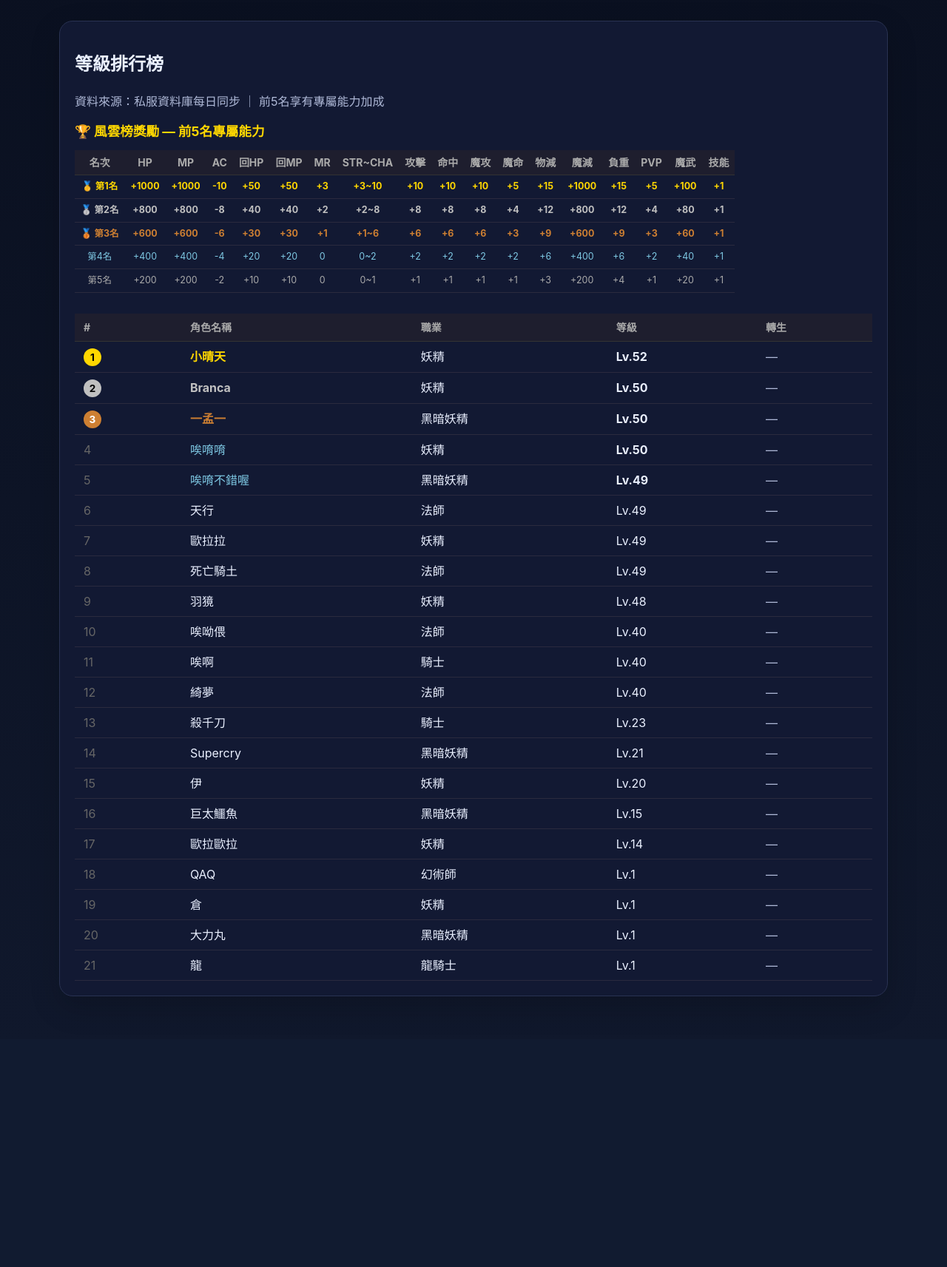
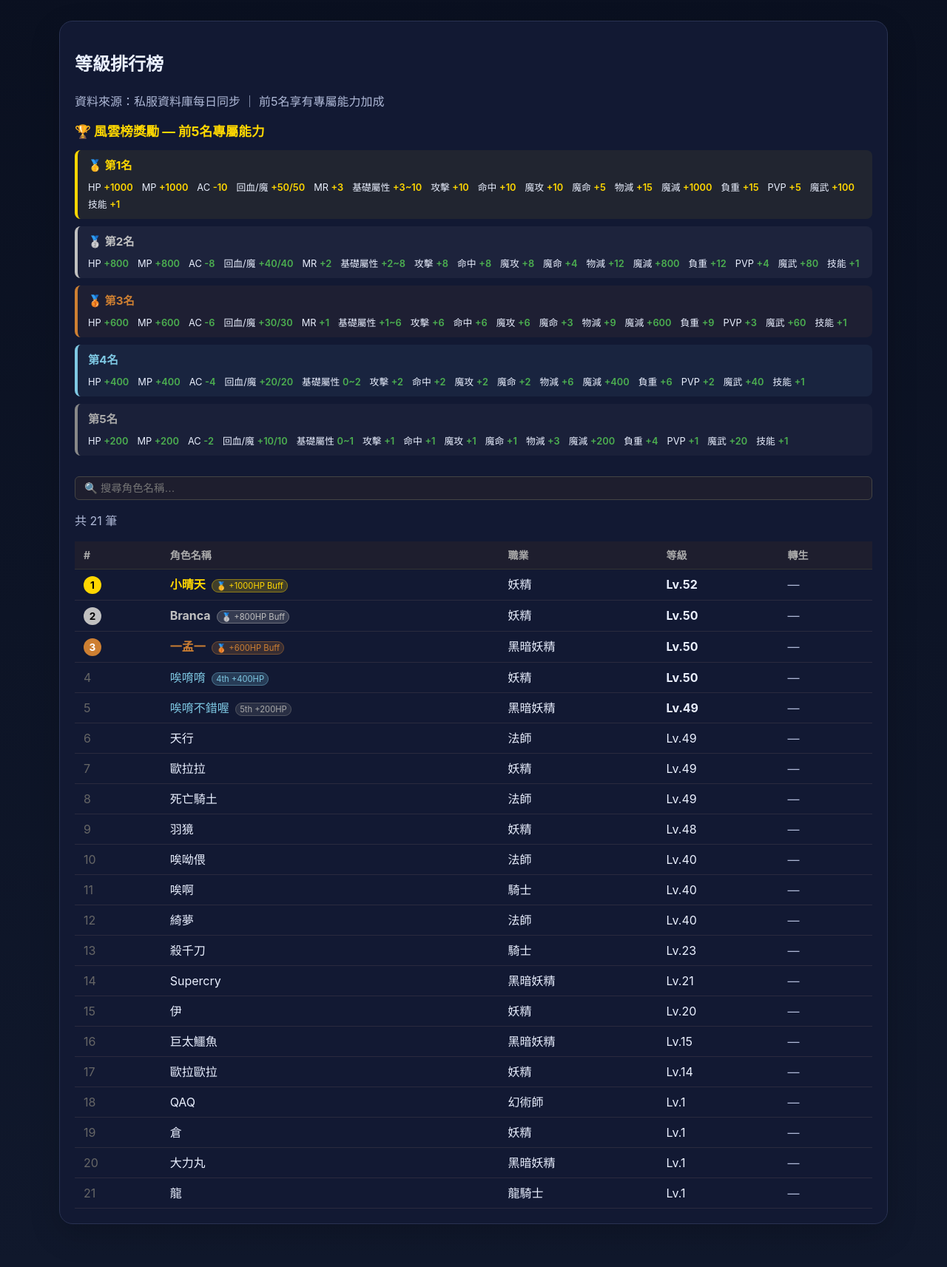
Before and after one commit to justminguo/yanfei-heaven-frontend, a Flask app: page /ranking in a window 1280 px wide. Shown: the part 53-1766 px from the top of the page at 74% size. Before the commit the page ends 1400 px from the top, so only its background shows below. Run offline with Flask 3, Linux system fonts and the light colour scheme; data comes from the database, SQL or seed files in the repository.

Commit message:
feat: 排行榜全面升級 — 獎勵卡片手機優化、前5名buff標籤、角色搜尋框

```diff
--- a/templates/ranking.html
+++ b/templates/ranking.html
@@ -4,23 +4,48 @@
 <style>
   .top-rewards { margin-bottom: 28px; }
   .top-rewards h2 { font-size: 1.1rem; margin-bottom: 12px; color: #ffd700; }
-  .reward-table { width: 100%; border-collapse: collapse; font-size: .78rem; overflow-x: auto; display: block; }
-  .reward-table th { background: #1e1e2e; color: #aaa; padding: 6px 8px; white-space: nowrap; border-bottom: 1px solid #333; text-align: center; }
-  .reward-table td { padding: 6px 8px; text-align: center; border-bottom: 1px solid #2a2a3e; white-space: nowrap; }
-  .rank-1 td { color: #ffd700; font-weight: 700; }
-  .rank-2 td { color: #c0c0c0; font-weight: 700; }
-  .rank-3 td { color: #cd7f32; font-weight: 700; }
-  .rank-4 td { color: #7ec8e3; }
-  .rank-5 td { color: #aaa; }
+
+  /* 獎勵卡片（手機友善） */
+  .reward-cards { display: flex; flex-direction: column; gap: 10px; }
+  .reward-card { border-radius: 8px; padding: 10px 14px; border-left: 4px solid; }
+  .reward-card.r1 { border-color: #ffd700; background: #ffd70010; }
+  .reward-card.r2 { border-color: #c0c0c0; background: #c0c0c010; }
+  .reward-card.r3 { border-color: #cd7f32; background: #cd7f3210; }
+  .reward-card.r4 { border-color: #7ec8e3; background: #7ec8e310; }
+  .reward-card.r5 { border-color: #888;    background: #88888810; }
+  .reward-card-title { font-weight: 700; font-size: .95rem; margin-bottom: 8px; }
+  .r1 .reward-card-title { color: #ffd700; }
+  .r2 .reward-card-title { color: #c0c0c0; }
+  .r3 .reward-card-title { color: #cd7f32; }
+  .r4 .reward-card-title { color: #7ec8e3; }
+  .r5 .reward-card-title { color: #aaa; }
+  .reward-grid { display: flex; flex-wrap: wrap; gap: 4px 12px; font-size: .8rem; }
+  .reward-item { white-space: nowrap; }
+  .reward-item span { color: #4caf50; font-weight: 600; }
+  .r1 .reward-item span { color: #ffd700; }
+
+  /* 排行表 */
+  .rank-search { display:flex; gap:8px; margin-bottom:12px; }
+  .rank-search input { flex:1; padding:7px 12px; background:#1e1e2e; border:1px solid #444; border-radius:6px; color:#eee; font-size:.9rem; }
+  .rank-search input:focus { outline:none; border-color:#7c3aed; }
 
   .ranking-table { width: 100%; border-collapse: collapse; }
   .ranking-table th { background: #1e1e2e; color: #aaa; padding: 8px 12px; text-align: left; border-bottom: 1px solid #333; }
   .ranking-table td { padding: 8px 12px; border-bottom: 1px solid #2a2a3e; }
   .ranking-table tr:hover td { background: #1a1a2e; }
+  .ranking-table tr.hidden-row { display: none; }
+
   .rank-badge { display:inline-block; width:24px; height:24px; border-radius:50%; text-align:center; line-height:24px; font-weight:700; font-size:.85rem; }
   .rank-badge.r1 { background:#ffd700; color:#000; }
   .rank-badge.r2 { background:#c0c0c0; color:#000; }
   .rank-badge.r3 { background:#cd7f32; color:#fff; }
+
+  .buff-tag { font-size:.7rem; padding:1px 5px; border-radius:10px; margin-left:4px; vertical-align:middle; }
+  .buff-1 { background:#ffd70033; color:#ffd700; border:1px solid #ffd70066; }
+  .buff-2 { background:#c0c0c033; color:#c0c0c0; border:1px solid #c0c0c066; }
+  .buff-3 { background:#cd7f3233; color:#cd7f32; border:1px solid #cd7f3266; }
+  .buff-4 { background:#7ec8e333; color:#7ec8e3; border:1px solid #7ec8e366; }
+  .buff-5 { background:#88888833; color:#aaa;    border:1px solid #88888866; }
 </style>
 
 <section class="card">
@@ -29,83 +54,127 @@
 
   <div class="top-rewards">
     <h2>🏆 風雲榜獎勵 — 前5名專屬能力</h2>
-    <div style="overflow-x:auto">
-      <table class="reward-table">
-        <thead>
-          <tr>
-            <th>名次</th>
-            <th>HP</th><th>MP</th><th>AC</th>
-            <th>回HP</th><th>回MP</th><th>MR</th>
-            <th>STR~CHA</th>
-            <th>攻擊</th><th>命中</th>
-            <th>魔攻</th><th>魔命</th>
-            <th>物減</th><th>魔減</th>
-            <th>負重</th><th>PVP</th>
-            <th>魔武</th><th>技能</th>
-          </tr>
-        </thead>
-        <tbody>
-          <tr class="rank-1">
-            <td>🥇 第1名</td>
-            <td>+1000</td><td>+1000</td><td>-10</td>
-            <td>+50</td><td>+50</td><td>+3</td>
-            <td>+3~10</td>
-            <td>+10</td><td>+10</td>
-            <td>+10</td><td>+5</td>
-            <td>+15</td><td>+1000</td>
-            <td>+15</td><td>+5</td>
-            <td>+100</td><td>+1</td>
-          </tr>
-          <tr class="rank-2">
-            <td>🥈 第2名</td>
-            <td>+800</td><td>+800</td><td>-8</td>
-            <td>+40</td><td>+40</td><td>+2</td>
-            <td>+2~8</td>
-            <td>+8</td><td>+8</td>
-            <td>+8</td><td>+4</td>
-            <td>+12</td><td>+800</td>
-            <td>+12</td><td>+4</td>
-            <td>+80</td><td>+1</td>
-          </tr>
-          <tr class="rank-3">
-            <td>🥉 第3名</td>
-            <td>+600</td><td>+600</td><td>-6</td>
-            <td>+30</td><td>+30</td><td>+1</td>
-            <td>+1~6</td>
-            <td>+6</td><td>+6</td>
-            <td>+6</td><td>+3</td>
-            <td>+9</td><td>+600</td>
-            <td>+9</td><td>+3</td>
-            <td>+60</td><td>+1</td>
-          </tr>
-          <tr class="rank-4">
-            <td>第4名</td>
-            <td>+400</td><td>+400</td><td>-4</td>
-            <td>+20</td><td>+20</td><td>0</td>
-            <td>0~2</td>
-            <td>+2</td><td>+2</td>
-            <td>+2</td><td>+2</td>
-            <td>+6</td><td>+400</td>
-            <td>+6</td><td>+2</td>
-            <td>+40</td><td>+1</td>
-          </tr>
-          <tr class="rank-5">
-            <td>第5名</td>
-            <td>+200</td><td>+200</td><td>-2</td>
-            <td>+10</td><td>+10</td><td>0</td>
-            <td>0~1</td>
-            <td>+1</td><td>+1</td>
-            <td>+1</td><td>+1</td>
-            <td>+3</td><td>+200</td>
-            <td>+4</td><td>+1</td>
-            <td>+20</td><td>+1</td>
-          </tr>
-        </tbody>
-      </table>
+    <div class="reward-cards">
+
+      <div class="reward-card r1">
+        <div class="reward-card-title">🥇 第1名</div>
+        <div class="reward-grid">
+          <div class="reward-item">HP <span>+1000</span></div>
+          <div class="reward-item">MP <span>+1000</span></div>
+          <div class="reward-item">AC <span>-10</span></div>
+          <div class="reward-item">回血/魔 <span>+50/50</span></div>
+          <div class="reward-item">MR <span>+3</span></div>
+          <div class="reward-item">基礎屬性 <span>+3~10</span></div>
+          <div class="reward-item">攻擊 <span>+10</span></div>
+          <div class="reward-item">命中 <span>+10</span></div>
+          <div class="reward-item">魔攻 <span>+10</span></div>
+          <div class="reward-item">魔命 <span>+5</span></div>
+          <div class="reward-item">物減 <span>+15</span></div>
+          <div class="reward-item">魔減 <span>+1000</span></div>
+          <div class="reward-item">負重 <span>+15</span></div>
+          <div class="reward-item">PVP <span>+5</span></div>
+          <div class="reward-item">魔武 <span>+100</span></div>
+          <div class="reward-item">技能 <span>+1</span></div>
+        </div>
+      </div>
+
+      <div class="reward-card r2">
+        <div class="reward-card-title">🥈 第2名</div>
+        <div class="reward-grid">
+          <div class="reward-item">HP <span>+800</span></div>
+          <div class="reward-item">MP <span>+800</span></div>
+          <div class="reward-item">AC <span>-8</span></div>
+          <div class="reward-item">回血/魔 <span>+40/40</span></div>
+          <div class="reward-item">MR <span>+2</span></div>
+          <div class="reward-item">基礎屬性 <span>+2~8</span></div>
+          <div class="reward-item">攻擊 <span>+8</span></div>
+          <div class="reward-item">命中 <span>+8</span></div>
+          <div class="reward-item">魔攻 <span>+8</span></div>
+          <div class="reward-item">魔命 <span>+4</span></div>
+          <div class="reward-item">物減 <span>+12</span></div>
+          <div class="reward-item">魔減 <span>+800</span></div>
+          <div class="reward-item">負重 <span>+12</span></div>
+          <div class="reward-item">PVP <span>+4</span></div>
+          <div class="reward-item">魔武 <span>+80</span></div>
+          <div class="reward-item">技能 <span>+1</span></div>
+        </div>
+      </div>
+
+      <div class="reward-card r3">
+        <div class="reward-card-title">🥉 第3名</div>
+        <div class="reward-grid">
+          <div class="reward-item">HP <span>+600</span></div>
+          <div class="reward-item">MP <span>+600</span></div>
+          <div class="reward-item">AC <span>-6</span></div>
+          <div class="reward-item">回血/魔 <span>+30/30</span></div>
+          <div class="reward-item">MR <span>+1</span></div>
+          <div class="reward-item">基礎屬性 <span>+1~6</span></div>
+          <div class="reward-item">攻擊 <span>+6</span></div>
+          <div class="reward-item">命中 <span>+6</span></div>
+          <div class="reward-item">魔攻 <span>+6</span></div>
+          <div class="reward-item">魔命 <span>+3</span></div>
+          <div class="reward-item">物減 <span>+9</span></div>
+          <div class="reward-item">魔減 <span>+600</span></div>
+          <div class="reward-item">負重 <span>+9</span></div>
+          <div class="reward-item">PVP <span>+3</span></div>
+          <div class="reward-item">魔武 <span>+60</span></div>
+          <div class="reward-item">技能 <span>+1</span></div>
+        </div>
+      </div>
+
+      <div class="reward-card r4">
+        <div class="reward-card-title">第4名</div>
+        <div class="reward-grid">
+          <div class="reward-item">HP <span>+400</span></div>
+          <div class="reward-item">MP <span>+400</span></div>
+          <div class="reward-item">AC <span>-4</span></div>
+          <div class="reward-item">回血/魔 <span>+20/20</span></div>
+          <div class="reward-item">基礎屬性 <span>0~2</span></div>
+          <div class="reward-item">攻擊 <span>+2</span></div>
+          <div class="reward-item">命中 <span>+2</span></div>
+          <div class="reward-item">魔攻 <span>+2</span></div>
+          <div class="reward-item">魔命 <span>+2</span></div>
+          <div class="reward-item">物減 <span>+6</span></div>
+          <div class="reward-item">魔減 <span>+400</span></div>
+          <div class="reward-item">負重 <span>+6</span></div>
+          <div class="reward-item">PVP <span>+2</span></div>
+          <div class="reward-item">魔武 <span>+40</span></div>
+          <div class="reward-item">技能 <span>+1</span></div>
+        </div>
+      </div>
+
+      <div class="reward-card r5">
+        <div class="reward-card-title">第5名</div>
+        <div class="reward-grid">
+          <div class="reward-item">HP <span>+200</span></div>
+          <div class="reward-item">MP <span>+200</span></div>
+          <div class="reward-item">AC <span>-2</span></div>
+          <div class="reward-item">回血/魔 <span>+10/10</span></div>
+          <div class="reward-item">基礎屬性 <span>0~1</span></div>
+          <div class="reward-item">攻擊 <span>+1</span></div>
+          <div class="reward-item">命中 <span>+1</span></div>
+          <div class="reward-item">魔攻 <span>+1</span></div>
+          <div class="reward-item">魔命 <span>+1</span></div>
+          <div class="reward-item">物減 <span>+3</span></div>
+          <div class="reward-item">魔減 <span>+200</span></div>
+          <div class="reward-item">負重 <span>+4</span></div>
+          <div class="reward-item">PVP <span>+1</span></div>
+          <div class="reward-item">魔武 <span>+20</span></div>
+          <div class="reward-item">技能 <span>+1</span></div>
+        </div>
+      </div>
+
     </div>
   </div>
 
-  <table class="ranking-table">
+  <!-- 搜尋框 -->
+  <div class="rank-search">
+    <input type="text" id="rankSearch" placeholder="🔍 搜尋角色名稱…" oninput="filterRanking(this.value)">
+  </div>
+
+  <p class="muted" id="rankCount">共 {{ rows|length }} 筆</p>
+
+  <table class="ranking-table" id="rankingTable">
     <thead>
       <tr>
         <th>#</th>
@@ -117,7 +186,7 @@
     </thead>
     <tbody>
       {% for row in rows %}
-      <tr>
+      <tr data-name="{{ row.char_name }}">
         <td>
           {% if loop.index == 1 %}<span class="rank-badge r1">1</span>
           {% elif loop.index == 2 %}<span class="rank-badge r2">2</span>
@@ -126,34 +195,55 @@
           {% endif %}
         </td>
         <td>
-          {% if loop.index <= 3 %}
-            <strong style="color:{% if loop.index==1 %}#ffd700{% elif loop.index==2 %}#c0c0c0{% else %}#cd7f32{% endif %}">
-              {{ row.char_name }}
-            </strong>
-          {% elif loop.index <= 5 %}
+          {% if loop.index == 1 %}
+            <strong style="color:#ffd700">{{ row.char_name }}</strong>
+            <span class="buff-tag buff-1">🥇 +1000HP Buff</span>
+          {% elif loop.index == 2 %}
+            <strong style="color:#c0c0c0">{{ row.char_name }}</strong>
+            <span class="buff-tag buff-2">🥈 +800HP Buff</span>
+          {% elif loop.index == 3 %}
+            <strong style="color:#cd7f32">{{ row.char_name }}</strong>
+            <span class="buff-tag buff-3">🥉 +600HP Buff</span>
+          {% elif loop.index == 4 %}
             <span style="color:#7ec8e3">{{ row.char_name }}</span>
+            <span class="buff-tag buff-4">4th +400HP</span>
+          {% elif loop.index == 5 %}
+            <span style="color:#7ec8e3">{{ row.char_name }}</span>
+            <span class="buff-tag buff-5">5th +200HP</span>
           {% else %}
             {{ row.char_name }}
           {% endif %}
         </td>
         <td>{{ class_names.get(row['class'], '未知') }}</td>
         <td>
-          {% if loop.index <= 5 %}
-            <strong>Lv.{{ row.level }}</strong>
-          {% else %}
-            Lv.{{ row.level }}
-          {% endif %}
+          {% if loop.index <= 5 %}<strong>Lv.{{ row.level }}</strong>
+          {% else %}Lv.{{ row.level }}{% endif %}
         </td>
         <td>
           {% if row.rebirth_count and row.rebirth_count > 0 %}
             <span style="color:#ff9800">{{ row.rebirth_count }}轉</span>
-          {% else %}
-            <span class="muted">—</span>
-          {% endif %}
+          {% else %}<span class="muted">—</span>{% endif %}
         </td>
       </tr>
       {% endfor %}
     </tbody>
   </table>
 </section>
+
+<script>
+function filterRanking(q) {
+  q = q.toLowerCase();
+  let visible = 0;
+  document.querySelectorAll('#rankingTable tbody tr').forEach(tr => {
+    const name = tr.dataset.name ? tr.dataset.name.toLowerCase() : '';
+    if (!q || name.includes(q)) {
+      tr.classList.remove('hidden-row');
+      visible++;
+    } else {
+      tr.classList.add('hidden-row');
+    }
+  });
+  document.getElementById('rankCount').textContent = q ? `找到 ${visible} 筆` : `共 {{ rows|length }} 筆`;
+}
+</script>
 {% endblock %}
```
